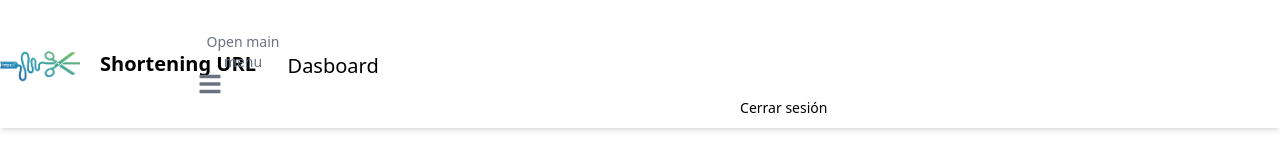
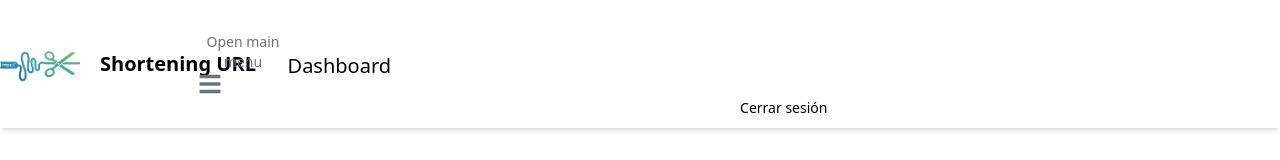
Before and after one commit to JoseRefugio2305/url_shortener, a React (Vite) app in the folder client/: page / in a window 1280 px wide. Shown: the top 160 px of the page. Built offline with nearby package versions, Linux system fonts and the light colour scheme; no server answers; sample sign-in values are in the browser's storage.

Commit message:
*Correccion navbar dashboard

```diff
--- a/client/src/components/NavBar.tsx
+++ b/client/src/components/NavBar.tsx
@@ -41,7 +41,7 @@ function NavBarCmp() {
             ) : (
                <>
                   <NavbarLink href="/dashboard" className="text-sm sm:text-xl" active={route.pathname==="/dashboard"}>
-                     Dasboard
+                     Dashboard
                   </NavbarLink>
                   <Button color="alternative" pill onClick={logout}>Cerrar sesión</Button>
                </>
```
